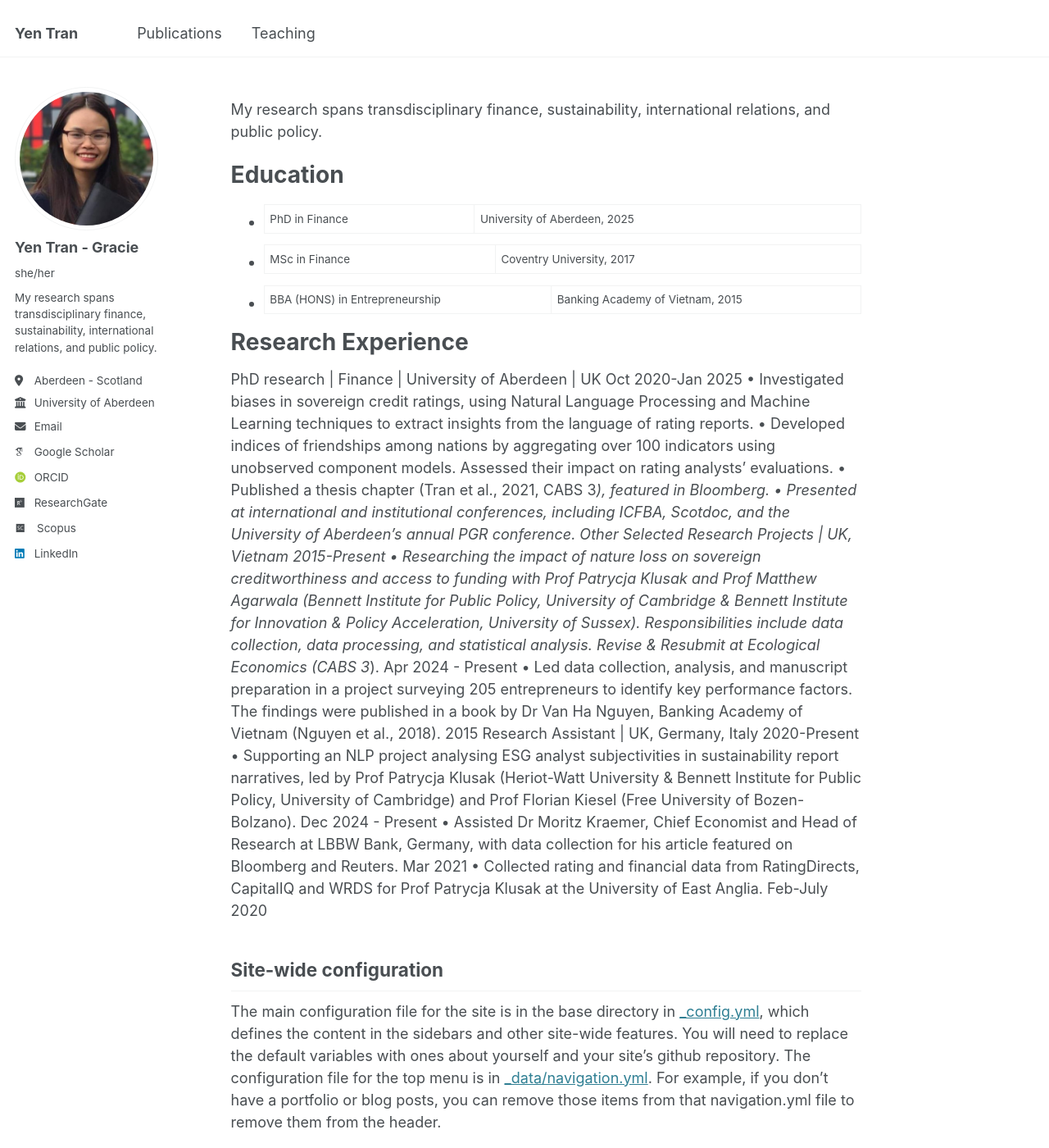
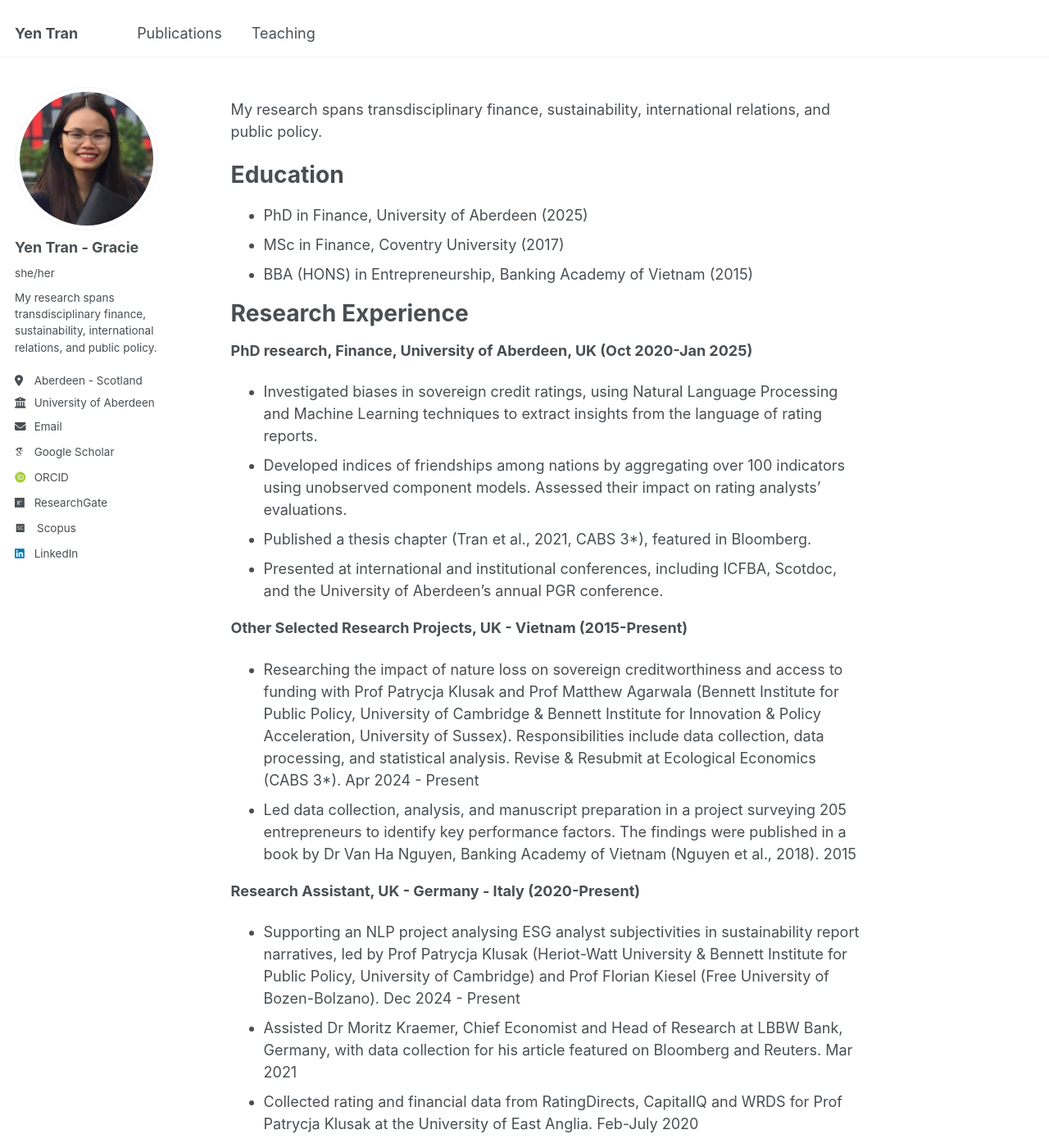
Before and after one commit to Graciesgrace/mywebpage, a Jekyll site: the page built from _pages/about.md, in a window 1280 px wide and 1400 px high. Shown: the whole window at 82% size. Built offline with Jekyll 4.4.1, drawn with Linux system fonts in a browser that asks for light colours; some web fonts are replaced; some of the changed text lies outside the part shown.

Commit message:
Update about.md

```diff
--- a/_pages/about.md
+++ b/_pages/about.md
@@ -11,28 +11,33 @@
 
 Education
 ======
-* PhD in Finance | University of Aberdeen, 2025
-* MSc in Finance | Coventry University, 2017
-* BBA (HONS) in Entrepreneurship | Banking Academy of Vietnam, 2015
+* PhD in Finance, University of Aberdeen (2025)
+* MSc in Finance, Coventry University (2017)
+* BBA (HONS) in Entrepreneurship, Banking Academy of Vietnam (2015)
 
 Research Experience
 ======
-PhD research | Finance | University of Aberdeen | UK	Oct 2020-Jan 2025
-•	Investigated biases in sovereign credit ratings, using Natural Language Processing and Machine Learning techniques to extract insights from the language of rating reports.
-•	Developed indices of friendships among nations by aggregating over 100 indicators using unobserved component models. Assessed their impact on rating analysts’ evaluations.
-•	Published a thesis chapter (Tran et al., 2021, CABS 3*), featured in Bloomberg.
-•	Presented at international and institutional conferences, including ICFBA, Scotdoc, and the University of Aberdeen’s annual PGR conference.
-Other Selected Research Projects | UK, Vietnam	2015-Present
-•	Researching the impact of nature loss on sovereign creditworthiness and access to funding with Prof Patrycja Klusak and Prof Matthew Agarwala (Bennett Institute for Public Policy, University of Cambridge & Bennett Institute for Innovation & Policy Acceleration, University of Sussex). Responsibilities include data collection, data processing, and statistical analysis. Revise & Resubmit at Ecological Economics (CABS 3*).	Apr 2024 - Present
-•	Led data collection, analysis, and manuscript preparation in a project surveying 205 entrepreneurs to identify key performance factors. The findings were published in a book by Dr Van Ha Nguyen, Banking Academy of Vietnam (Nguyen et al., 2018). 	2015
-Research Assistant | UK, Germany, Italy	2020-Present
-•	Supporting an NLP project analysing ESG analyst subjectivities in sustainability report narratives, led by Prof Patrycja Klusak (Heriot-Watt University & Bennett Institute for Public Policy, University of Cambridge) and Prof Florian Kiesel (Free University of Bozen-Bolzano).	Dec 2024 - Present
-•	Assisted Dr Moritz Kraemer, Chief Economist and Head of Research at LBBW Bank, Germany, with data collection for his article featured on Bloomberg and Reuters.	Mar 2021
-•	Collected rating and financial data from RatingDirects, CapitalIQ and WRDS for Prof Patrycja Klusak at the University of East Anglia.	 Feb-July 2020
+**PhD research, Finance, University of Aberdeen, UK	(Oct 2020-Jan 2025)**
+* Investigated biases in sovereign credit ratings, using Natural Language Processing and Machine Learning techniques to extract insights from the language of rating reports.
+* Developed indices of friendships among nations by aggregating over 100 indicators using unobserved component models. Assessed their impact on rating analysts’ evaluations.
+* Published a thesis chapter (Tran et al., 2021, CABS 3*), featured in Bloomberg.
+* Presented at international and institutional conferences, including ICFBA, Scotdoc, and the University of Aberdeen’s annual PGR conference.
 
-Site-wide configuration
+**Other Selected Research Projects, UK - Vietnam (2015-Present)**
+* Researching the impact of nature loss on sovereign creditworthiness and access to funding with Prof Patrycja Klusak and Prof Matthew Agarwala (Bennett Institute for Public Policy, University of Cambridge & Bennett Institute for Innovation & Policy Acceleration, University of Sussex). Responsibilities include data collection, data processing, and statistical analysis. Revise & Resubmit at Ecological Economics (CABS 3*).	Apr 2024 - Present
+* Led data collection, analysis, and manuscript preparation in a project surveying 205 entrepreneurs to identify key performance factors. The findings were published in a book by Dr Van Ha Nguyen, Banking Academy of Vietnam (Nguyen et al., 2018). 	2015
+
+**Research Assistant, UK - Germany - Italy	(2020-Present)**
+* Supporting an NLP project analysing ESG analyst subjectivities in sustainability report narratives, led by Prof Patrycja Klusak (Heriot-Watt University & Bennett Institute for Public Policy, University of Cambridge) and Prof Florian Kiesel (Free University of Bozen-Bolzano).	Dec 2024 - Present
+* Assisted Dr Moritz Kraemer, Chief Economist and Head of Research at LBBW Bank, Germany, with data collection for his article featured on Bloomberg and Reuters.	Mar 2021
+* Collected rating and financial data from RatingDirects, CapitalIQ and WRDS for Prof Patrycja Klusak at the University of East Anglia.	 Feb-July 2020
+
+Teaching Experience
 ------
-The main configuration file for the site is in the base directory in [_config.yml](https://github.com/academicpages/academicpages.github.io/blob/master/_config.yml), which defines the content in the sidebars and other site-wide features. You will need to replace the default variables with ones about yourself and your site's github repository. The configuration file for the top menu is in [_data/navigation.yml](https://github.com/academicpages/academicpages.github.io/blob/master/_data/navigation.yml). For example, if you don't have a portfolio or blog posts, you can remove those items from that navigation.yml file to remove them from the header.
+**Teaching Assistant - PhD Tutor, University of Aberdeen, UK	(Oct 2021-Nov 2024)**
+Delivered online and in-person tutorials, supported lectures, developed materials, graded exam papers, and provided academic support.
+* Undergraduate: Business Finance, Understand Statistics.
+* Postgraduate: International Financial Management, Portfolio Analysis, Research Practice.
 
 Create content & metadata
 ------
```
